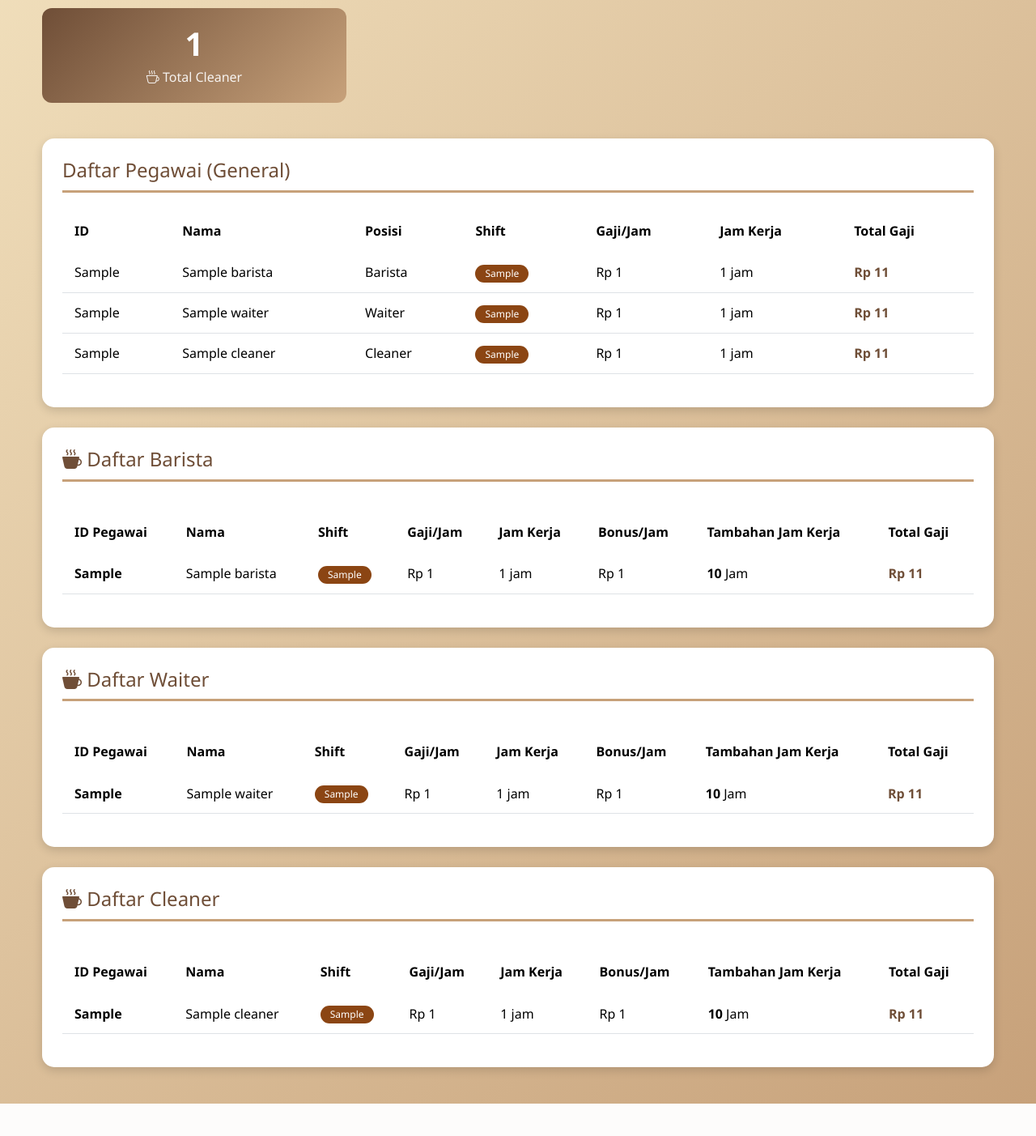
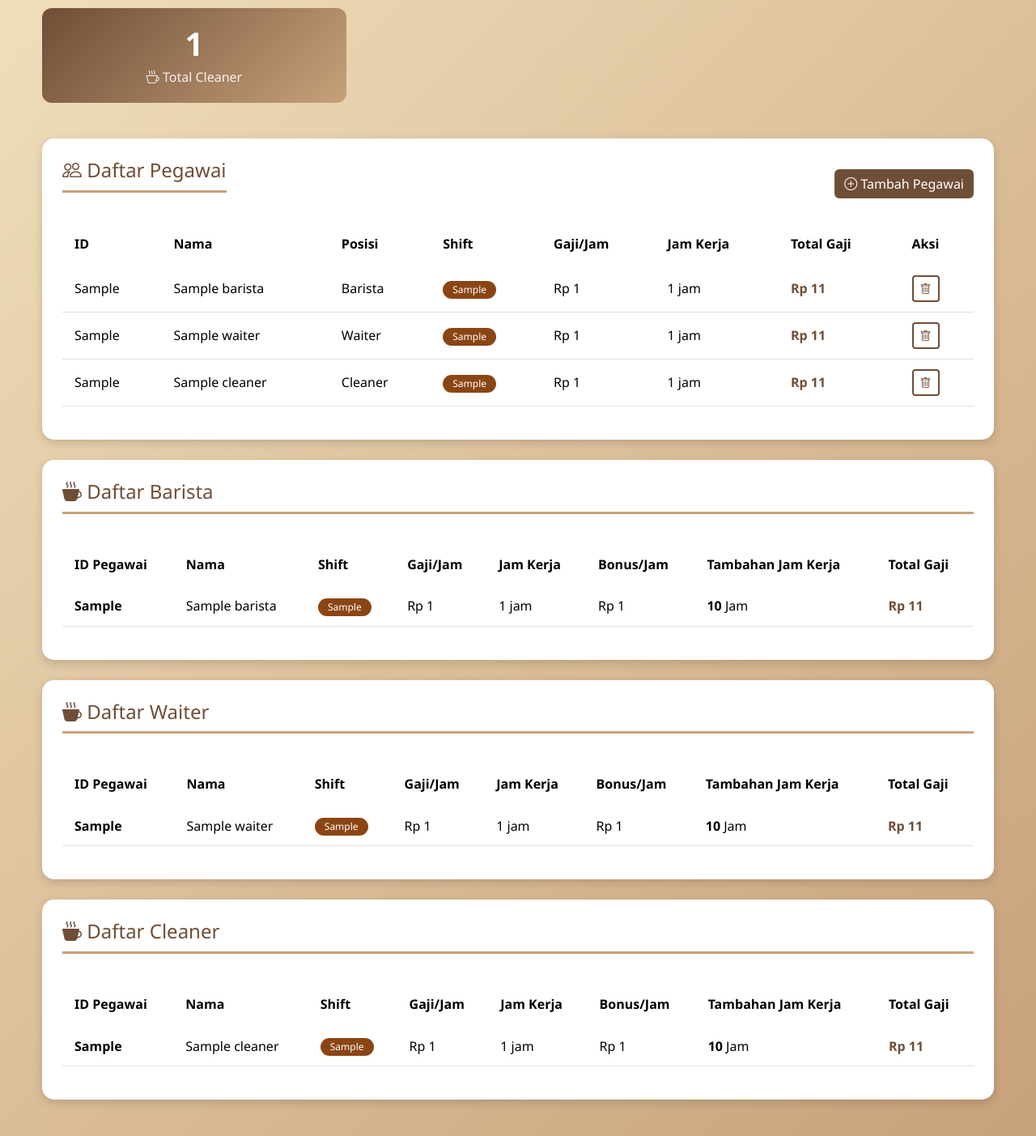
Before and after one commit to Hakaisha1/coffeeCSOS, a Django app: page /pegawai/ in a window 1280 px wide. Shown: the part 291-1694 px from the top of the page at 81% size. Before the commit the page ends 1654 px from the top, so only its background shows below. Run offline with Django 5.2, Linux system fonts and the light colour scheme; tables that the repository leaves empty hold one stand-in row (values such as "Sample post").

Commit message:
tombol tambah dan hapus pegawai (blm bisa)

```diff
--- a/pegawai/templates/pegawai/index.html
+++ b/pegawai/templates/pegawai/index.html
@@ -129,6 +129,28 @@
             margin-bottom: 15px;
             opacity: 0.5;
         }
+
+        .btn-coffee {
+            background-color: var(--primary-color);
+            color: #fff;
+            border: none;
+        }
+
+        .btn-coffee:hover {
+            background-color: var(--secondary-color);
+            color: #fff;
+        }
+
+        .btn-coffee-outline {
+            background-color: transparent;
+            color: var(--primary-color);
+            border: 2px solid var(--primary-color);
+        }
+
+        .btn-coffee-outline:hover {
+            background-color: var(--primary-color);
+            color: #fff;
+        }
     </style>
 </head>
 <body>
@@ -168,7 +190,12 @@
 
         <!-- Daftar Semua Pegawai -->
         <div class="content-card">
-            <h2>Daftar Pegawai (General)</h2>
+            <div class="d-flex justify-content-between align-items-center mb-3">
+                <h2><i class="bi bi-people"></i> Daftar Pegawai</h2>
+                <button class="btn btn-coffee" data-bs-toggle="modal" data-bs-target="#modalTambahPegawai">
+                    <i class="bi bi-plus-circle"></i> Tambah Pegawai
+                </button>
+            </div>
             <table class="table table-hover">
               <thead>
                 <tr>
@@ -179,6 +206,7 @@
                   <th>Gaji/Jam</th>
                   <th>Jam Kerja</th>
                   <th>Total Gaji</th>
+                  <th>Aksi</th>
                 </tr>
               </thead>
               <tbody>
@@ -191,6 +219,17 @@
                   <td>Rp {{ p.gaji_per_jam|floatformat:0 }}</td>
                   <td>{{ p.jam_kerja }} jam</td>
                   <td><strong style="color: var(--primary-color);">Rp {{ p.total_gaji|floatformat:0 }}</strong></td>
+                  <td>
+                    <form method="POST" action="{% url 'pegawai:delete_pegawai' %}"
+                        onsubmit="return confirm('Hapus {{ barista.nama }}?');">
+                        {% csrf_token %}
+                        <input type="hidden" name="jenis" value="barista">
+                        <input type="hidden" name="id_pegawai" value="{{ barista.id_pegawai }}">
+                        <button type="submit" class="btn btn-sm btn-coffee-outline">
+                            <i class="bi bi-trash"></i>
+                        </button>
+                    </form>
+                  </td>
                 </tr>
                 {% endfor %}
               </tbody>
@@ -323,6 +362,10 @@
             {% endif %}
         </div>
 
+
+    </div>
+
+</div>
     </div>
 
     <script src="https://cdn.jsdelivr.net/npm/bootstrap@5.3.2/dist/js/bootstrap.bundle.min.js"></script>
--- a/pegawai/urls.py
+++ b/pegawai/urls.py
@@ -8,6 +8,7 @@
     path('', views.index, name='pegawai_index'),
 
     # Data pegawai berdasarkan ID
+    path('employee/delete/', views.delete_employee, name='delete_pegawai'),
     path('api/pegawai/<str:id_pegawai>/', views.detail_pegawai, name='detail_pegawai'),
     path('api/pegawai/create/', views.create_pegawai, name='create_pegawai'),
     path('api/pegawai/update/<str:id_pegawai>/', views.update_pegawai, name='update_pegawai'),
--- a/pegawai/views.py
+++ b/pegawai/views.py
@@ -1,7 +1,9 @@
 from django.http import JsonResponse
 from django.views.decorators.http import require_http_methods
 from .models import Pegawai, Barista, Waiter, Cleaner
-from django.shortcuts import render
+from django.shortcuts import render, redirect
+from django.contrib import messages
+from django.views.decorators.http import require_POST
 
 def index(request):
     barista_list = Barista.objects.all()
@@ -60,6 +62,50 @@
         'total_cleaner': cleaner_list.count(),
     }
     return render(request, 'pegawai/index.html', context)
+
+
+model_map = {
+    'barista': Barista,
+    'waiter': Waiter,
+    'cleaner': Cleaner,
+}
+
+@require_POST
+def add_employee(request):
+    jenis = request.POST.get('jenis')
+    Model = model_map.get(jenis)
+    if not Model:
+        messages.error(request, 'Jenis pegawai tidak valid')
+        return redirect('pegawai:pegawai_index')
+
+    Model.objects.create(
+        id_pegawai=request.POST.get('id_pegawai'),
+        nama=request.POST.get('nama'),
+        shift=request.POST.get('shift'),
+        gaji_per_jam=request.POST.get('gaji_per_jam'),
+        bonus_per_jam=request.POST.get('bonus_per_jam'),
+        jam_kerja=request.POST.get('jam_kerja') or 0,
+        jumlah_jam=request.POST.get('jumlah_jam') or 0,
+    )
+    messages.success(request, f'{jenis.title()} baru ditambahkan.')
+    return redirect('pegawai:pegawai_index')
+
+
+@require_POST
+def delete_employee(request):
+    jenis = request.POST.get('jenis')
+    Model = model_map.get(jenis)
+    if not Model:
+        messages.error(request, 'Jenis pegawai tidak valid')
+        return redirect('pegawai:pegawai_index')
+
+    id_pegawai = request.POST.get('id_pegawai')
+    deleted, _ = Model.objects.filter(id_pegawai=id_pegawai).delete()
+    if deleted:
+        messages.success(request, f'{jenis.title()} {id_pegawai} dihapus.')
+    else:
+        messages.warning(request, 'ID pegawai tidak ditemukan.')
+    return redirect('pegawai:pegawai_index')
 
 @require_http_methods(["GET"])
 def list_pegawai(request):
```
